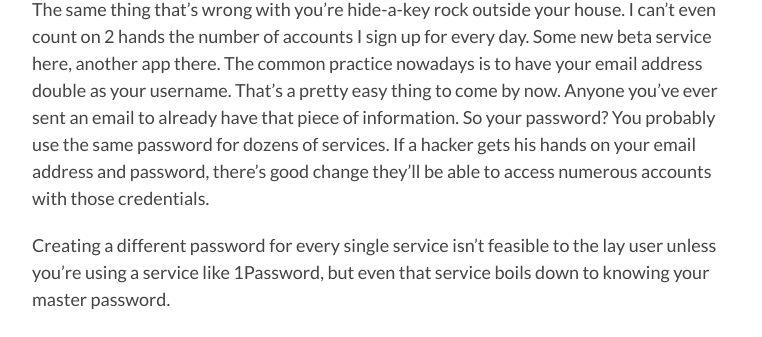
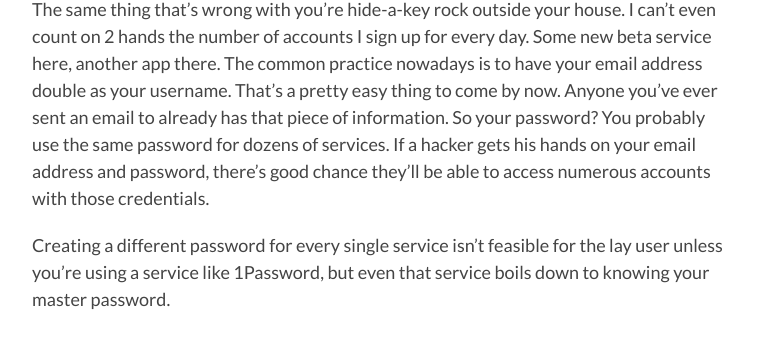
Before and after one commit to bwsewell/bwsewell.github.com, a Jekyll site: the page built from _posts/2013-03-12-viable_replacements_for_the_password.md, in a window 1280 px wide. Shown: the part 708-1045 px from the top of the page, without its empty margins (283-1045 px from the left). Built offline with Jekyll 4.4.1, drawn with Linux system fonts in a browser that asks for light colours; Markdown is read by kramdown in place of the engine named in the settings; comment, search, counter and statistics services are not loaded.

Commit message:
I suck at grammar

```diff
--- a/_posts/2013-03-12-viable_replacements_for_the_password.md
+++ b/_posts/2013-03-12-viable_replacements_for_the_password.md
@@ -19,9 +19,9 @@ We've seemed to advance in every form of security except this.  Homes have gone
 
 ## What's Wrong With My Passwords?
 
-The same thing that's wrong with you're hide-a-key rock outside your house.  I can't even count on 2 hands the number of accounts I sign up for every day.  Some new beta service here, another app there.  The common practice nowadays is to have your email address double as your username.  That's a pretty easy thing to come by now.  Anyone you've ever sent an email to already have that piece of information.  So your password?  You probably use the same password for dozens of services.  If a hacker gets his hands on your email address and password, there's good change they'll be able to access numerous accounts with those credentials.
+The same thing that's wrong with you're hide-a-key rock outside your house.  I can't even count on 2 hands the number of accounts I sign up for every day.  Some new beta service here, another app there.  The common practice nowadays is to have your email address double as your username.  That's a pretty easy thing to come by now.  Anyone you've ever sent an email to already has that piece of information.  So your password?  You probably use the same password for dozens of services.  If a hacker gets his hands on your email address and password, there's good chance they'll be able to access numerous accounts with those credentials.
 
-Creating a different password for every single service isn't feasible to the lay user unless you're using a service like 1Password, but even that service boils down to knowing your master password.
+Creating a different password for every single service isn't feasible for the lay user unless you're using a service like 1Password, but even that service boils down to knowing your master password.
 
 This is a bad analogy, but having the same username and password for multiple services would be like having the key to your home also being the one that opens your car, safe deposit box and parent's house.  If you have all those keys on the same key ring, it's practically the same thing, but you get my drift.
 
```
